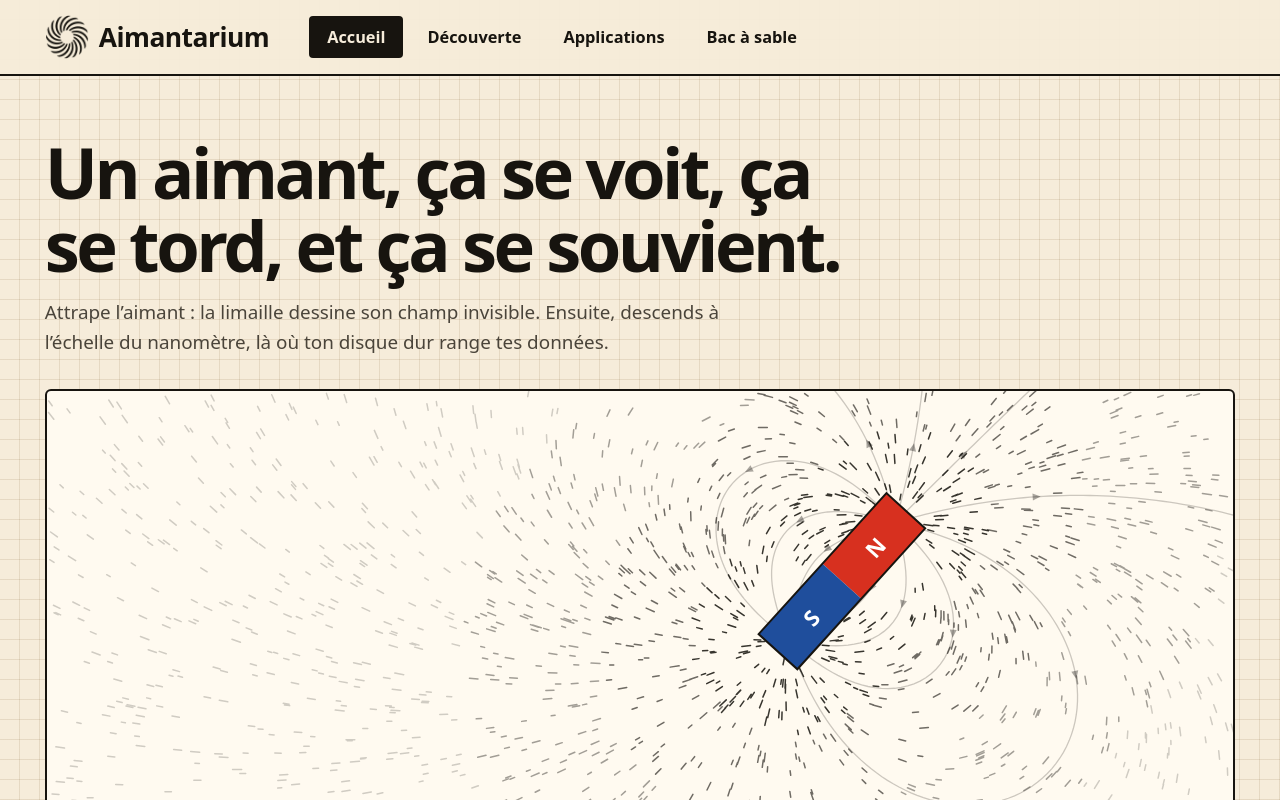
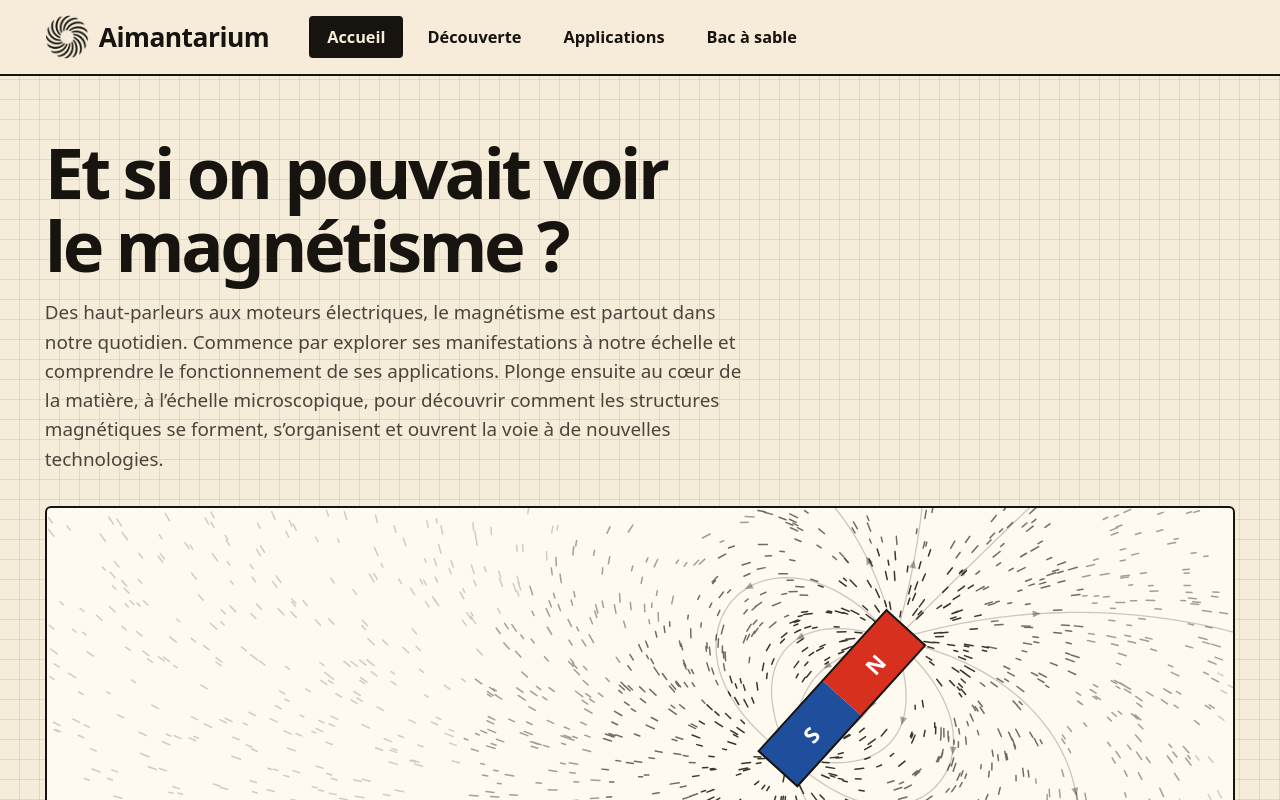
Before and after one commit to GetDaronned/Magnet-Art, a React (Vite) app: page / in a window 1280 px wide. Built offline with nearby package versions, Linux system fonts and the light colour scheme.

Commit message:
Modification du texte d'accueil

```diff
--- a/src/pages/Home.jsx
+++ b/src/pages/Home.jsx
@@ -14,10 +14,9 @@ export default function Home() {
   return (
     <Layout current="accueil">
       <div className="welcome-head">
-        <h1>Un aimant, ça se voit, ça se tord, et ça se souvient.</h1>
+        <h1>Et si on pouvait voir le magnétisme ?</h1>
         <p className="lead">
-          Attrape l’aimant : la limaille dessine son champ invisible. Ensuite, descends à l’échelle du nanomètre, là où ton disque dur range tes données.
-        </p>
+            Des haut-parleurs aux moteurs électriques, le magnétisme est partout dans notre quotidien. Commence par explorer ses manifestations à notre échelle et comprendre le fonctionnement de ses applications. Plonge ensuite au cœur de la matière, à l’échelle microscopique, pour découvrir comment les structures magnétiques se forment, s’organisent et ouvrent la voie à de nouvelles technologies.        </p>
       </div>
 
       <div className="hero-band">
```
